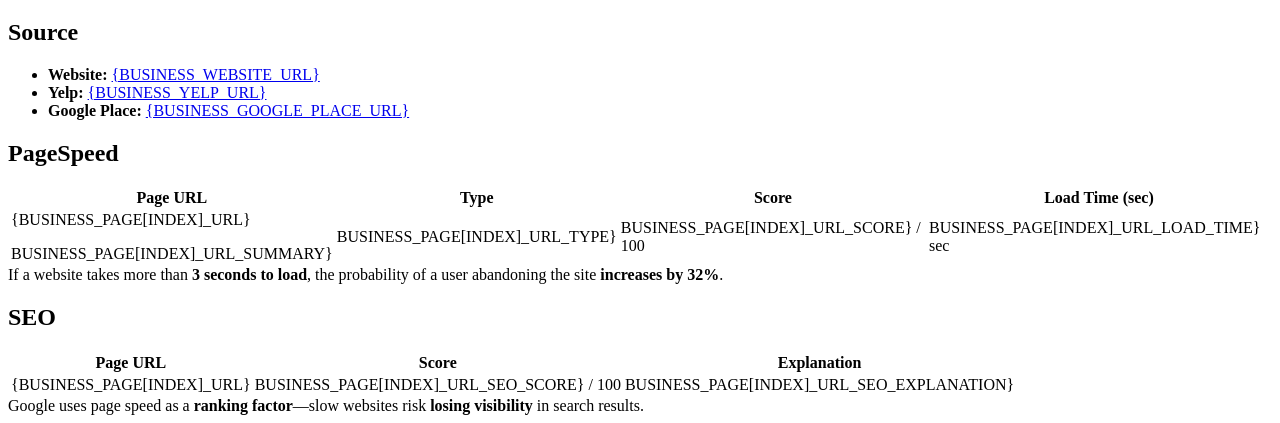
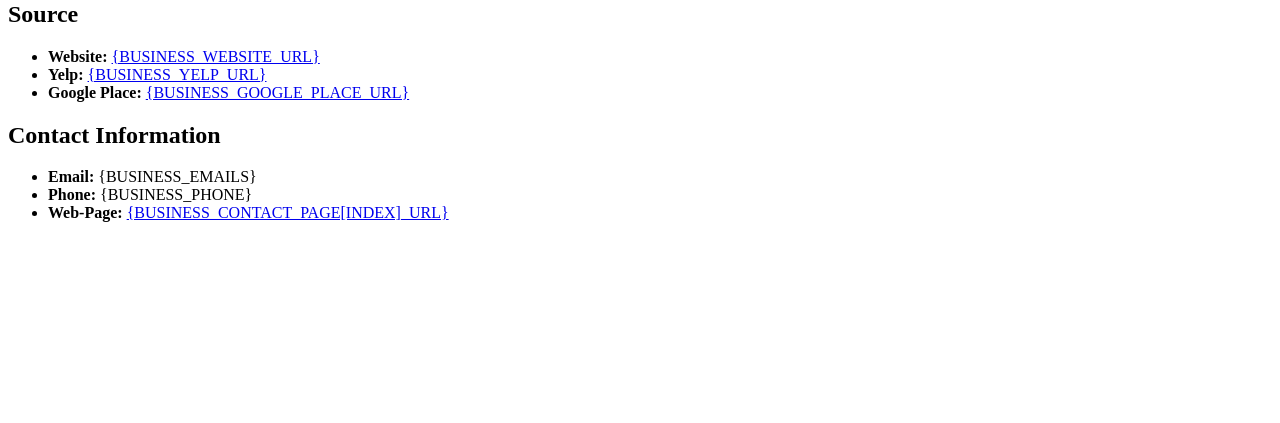
Before and after one commit to Michaelfleck/paradane-business-bot, a Python web app: template project/template/business-report.html in a window 1280 px wide. Shown: the part 950-1373 px from the top of the page. After the commit the page ends 1172 px from the top, so only its background shows below. Run offline with Jinja, Linux system fonts and the light colour scheme; the template is opened without the code that fills it, so the values that code supplies are empty.

Commit message:
fix templates

```diff
--- a/project/template/business-report.html
+++ b/project/template/business-report.html
@@ -6,20 +6,19 @@
       </a>
     </div>
     <div class="flex items-center gap-10">
-      <h1 class="flex items-center gap-1 text-base font-bold sm:text-lg md:text-xl text-[#00489c]/90">Report</h1>
+      <h1 class="flex items-center gap-1 text-base font-bold sm:text-lg md:text-xl text-[#00489c]/90">Business Report</h1>
     </div>
   </div>
 </div>
 <div class="px-5 md:px-10 py-10 pt-5">
   <div class="flex flex-col">
     <h2 class="text-2xl font-bold text-[#00489c]/90 block mb-5">Information</div>
-    <div class="grid grid-cols-1 md:grid-cols-2 gap-5">
+    <div class="grid grid-cols-1 md:grid-cols-2 gap-10">
       <div>
-        <ul class="text-zinc-600 block [&>li]:my-2 [&>li]:list-disc [&>li]:ml-5">
+        <ul class="text-zinc-600 text-sm block [&>li]:my-2 [&>li]:list-disc [&>li]:ml-5">
           <li>The name of the business is <b>{BUSINESS_NAME}</b>.</li>
           <li>The business is located at <b>{BUSINESS_ADDRESS}, {BUSINESS_CITY}, {BUSINESS_STATE}, {BUSINESS_COUNTRY}</b>.</li>
           <li>The business coordinates are <b>{BUSINESS_COORDS_LAT}, {BUSINESS_COORDS_LONG}</b>.</li>
-          <li>The listed phone number is <b>{BUSINESS_PHONE}</b>.</li>
           <li>The price range, as shown on Yelp, is <b>{BUSINESS_PRICE}</b>.</li>
           <li>The business has a total of <b>{BUSINESS_YELP_TOTAL_REVIEWS}</b> reviews on Yelp and <b>{BUSINESS_GOOGLE_PLACE_TOTAL_REVIEWS}</b> reviews on Google Place.</li>
           <li>The business is rated <b>{BUSINESS_YELP_RATING}/5</b> on Yelp.</li>
@@ -28,7 +27,7 @@
           <li>The business opening hours are: <b>{BUSINESS_OPEN_DAYS}</b>.</li>
         </ul>
       </div>
-      <div class="relative bg-zinc-100 rounded-xl overflow-hidden min-h-96 w-full">
+      <div class="relative bg-zinc-100 rounded-xl overflow-hidden min-h-52 w-full">
         <div class="absolute top-4 left-4 text-xs text-[#00489c]/50">Map Image - {BUSINESS_COORDS_LAT}, {BUSINESS_COORDS_LONG}</div>
         <div class="absolute inset-0">
           <img class="w-full h-full object-cover object-center" src="{BUSINESS_MAP_IMAGE}" border="0" />
@@ -36,128 +35,24 @@
       </div>
     </div>
   </div>
-  <div class="px-5 md:px-10 py-10 pt-5">
+</div>
+<div class="px-5 md:px-10 py-10 pt-0">
   <div class="flex flex-col">
     <h2 class="text-2xl font-bold text-[#00489c]/90 block mb-5">Source</div>
-        <ul class="text-zinc-600 block [&>li]:my-2 [&>li]:list-disc [&>li]:ml-5">
+    <ul class="text-zinc-600 block [&>li]:my-2 [&>li]:list-disc [&>li]:ml-5 text-sm">
       <li><b>Website:</b> <a href="{BUSINESS_WEBSITE_URL}">{BUSINESS_WEBSITE_URL}</a></li>
       <li><b>Yelp:</b> <a href="{BUSINESS_WEBSITE_URL}">{BUSINESS_YELP_URL}</a></li>
       <li><b>Google Place:</b> <a href="{BUSINESS_GOOGLE_PLACE_URL}">{BUSINESS_GOOGLE_PLACE_URL}</a></li>
     </ul>
   </div>
 </div>
-  <div class="px-5 md:px-10 py-10 pt-5">
+<div class="px-5 md:px-10 py-10 pt-0">
   <div class="flex flex-col">
-      <h2 class="text-2xl font-bold text-[#00489c]/90 block mb-5">PageSpeed</div>
-      <div
-        class="relative flex flex-col w-full h-full overflow-hidden text-gray-700 bg-white shadow-md rounded-xl border border-zinc-100">
-        <table class="w-full text-left table-auto min-w-max">
-          <thead>
-            <tr>
-              <th class="p-4 border-b border-gray-100 bg-blue-gray-50">
-                <p class="block font-sans text-sm antialiased font-normal leading-none text-blue-gray-900 opacity-70">
-                  Page URL
-                </p>
-              </th>
-              <th class="p-4 border-b border-gray-100 bg-blue-gray-50">
-                <p class="block font-sans text-sm antialiased font-normal leading-none text-blue-gray-900 opacity-70">
-                  Type
-                </p>
-              </th>
-              <th class="p-4 border-b border-gray-100 bg-blue-gray-50">
-                <p class="block font-sans text-sm antialiased font-normal leading-none text-blue-gray-900 opacity-70">
-                  Score
-                </p>
-              </th>
-              <th class="p-4 border-b border-gray-100 bg-blue-gray-50">
-                <p class="block font-sans text-sm antialiased font-normal leading-none text-blue-gray-900 opacity-70">
-                  Load Time (sec)
-                </p>
-              </th>
-            </tr>
-          </thead>
-          <tbody>
-            <tr>
-              <td class="p-4 border-b border-gray-50 max-w-96">
-                <p class="block font-sans text-sm antialiased leading-normal text-blue-gray-900 truncate font-semibold text-[#00489c]">
-                  {BUSINESS_PAGE[INDEX]_URL}
-                </p>
-                <p class="mt-1 text-xs text-zinc-600">
-                  BUSINESS_PAGE[INDEX]_URL_SUMMARY}
-                </p>
-              </td>
-              <td class="p-4 border-b border-gray-50">
-                <p class="block font-sans text-sm antialiased font-normal leading-normal text-blue-gray-900">
-                  BUSINESS_PAGE[INDEX]_URL_TYPE}
-                </p>
-              </td>
-              <td class="p-4 border-b border-gray-50">
-                <p class="block font-sans text-sm antialiased font-normal leading-normal text-blue-gray-900">
-                  BUSINESS_PAGE[INDEX]_URL_SCORE} / 100
-                </p>
-              </td>
-              <td class="p-4 border-b border-gray-50">
-                <p class="block font-sans text-sm antialiased font-normal leading-normal text-blue-gray-900">
-                  BUSINESS_PAGE[INDEX]_URL_LOAD_TIME} sec
-                </p>
-              </td>
-            </tr>
-          </tbody>
-        </table>
-      </div>
-      <div class="mt-4 text-sm text-zinc-600">
-        If a website takes more than <b>3 seconds to load</b>, the probability of a user abandoning the site <b>increases by 32%</b>.
+    <h2 class="text-2xl font-bold text-[#00489c]/90 block mb-5">Contact Information</div>
+    <ul class="text-zinc-600 block [&>li]:my-2 [&>li]:list-disc [&>li]:ml-5 text-sm">
+      <li><b>Email:</b> {BUSINESS_EMAILS}</li>
+      <li><b>Phone:</b> {BUSINESS_PHONE}</li>
+      <li><b>Web-Page:</b> <a href="{BUSINESS_CONTACT_PAGE[INDEX]_URL}">{BUSINESS_CONTACT_PAGE[INDEX]_URL}</a></li>
+    </ul>
   </div>
 </div>
-  </div>
-  <div class="px-5 md:px-10 py-10 pt-5">
-    <div class="flex flex-col">
-      <h2 class="text-2xl font-bold text-[#00489c]/90 block mb-5">SEO</div>
-      <div
-        class="relative flex flex-col w-full h-full overflow-hidden text-gray-700 bg-white shadow-md rounded-xl border border-zinc-100">
-        <table class="w-full text-left table-auto min-w-max">
-          <thead>
-            <tr>
-              <th class="p-4 border-b border-gray-100 bg-blue-gray-50">
-                <p class="block font-sans text-sm antialiased font-normal leading-none text-blue-gray-900 opacity-70">
-                  Page URL
-                </p>
-              </th>
-              <th class="p-4 border-b border-gray-100 bg-blue-gray-50">
-                <p class="block font-sans text-sm antialiased font-normal leading-none text-blue-gray-900 opacity-70">
-                  Score
-                </p>
-              </th>
-              <th class="p-4 border-b border-gray-100 bg-blue-gray-50">
-                <p class="block font-sans text-sm antialiased font-normal leading-none text-blue-gray-900 opacity-70">
-                  Explanation
-                </p>
-              </th>
-            </tr>
-          </thead>
-          <tbody>
-            <tr>
-              <td class="p-4 border-b border-gray-50 max-w-96">
-                <p class="block font-sans text-sm antialiased leading-normal text-blue-gray-900 truncate font-semibold text-[#00489c]">
-                  {BUSINESS_PAGE[INDEX]_URL}
-                </p>
-              </td>
-              <td class="p-4 border-b border-gray-50">
-                <p class="block font-sans text-sm antialiased font-normal leading-normal text-blue-gray-900">
-                  BUSINESS_PAGE[INDEX]_URL_SEO_SCORE} / 100
-                </p>
-              </td>
-              <td class="p-4 border-b border-gray-50 max-w-96">
-                <p class="block font-sans text-sm antialiased font-normal leading-normal text-blue-gray-900">
-                  BUSINESS_PAGE[INDEX]_URL_SEO_EXPLANATION}
-                </p>
-              </td>
-            </tr>
-          </tbody>
-        </table>
-      </div>
-      <div class="mt-4 text-sm text-zinc-600">
-        Google uses page speed as a <b>ranking factor</b>—slow websites risk <b>losing visibility</b> in search results.
-      </div>
-    </div>
-  </div>
```
Also changed, not shown: project/template/website-report.html (added, +127 -0 lines). Lines whose indentation alone changed are shown as unchanged.
